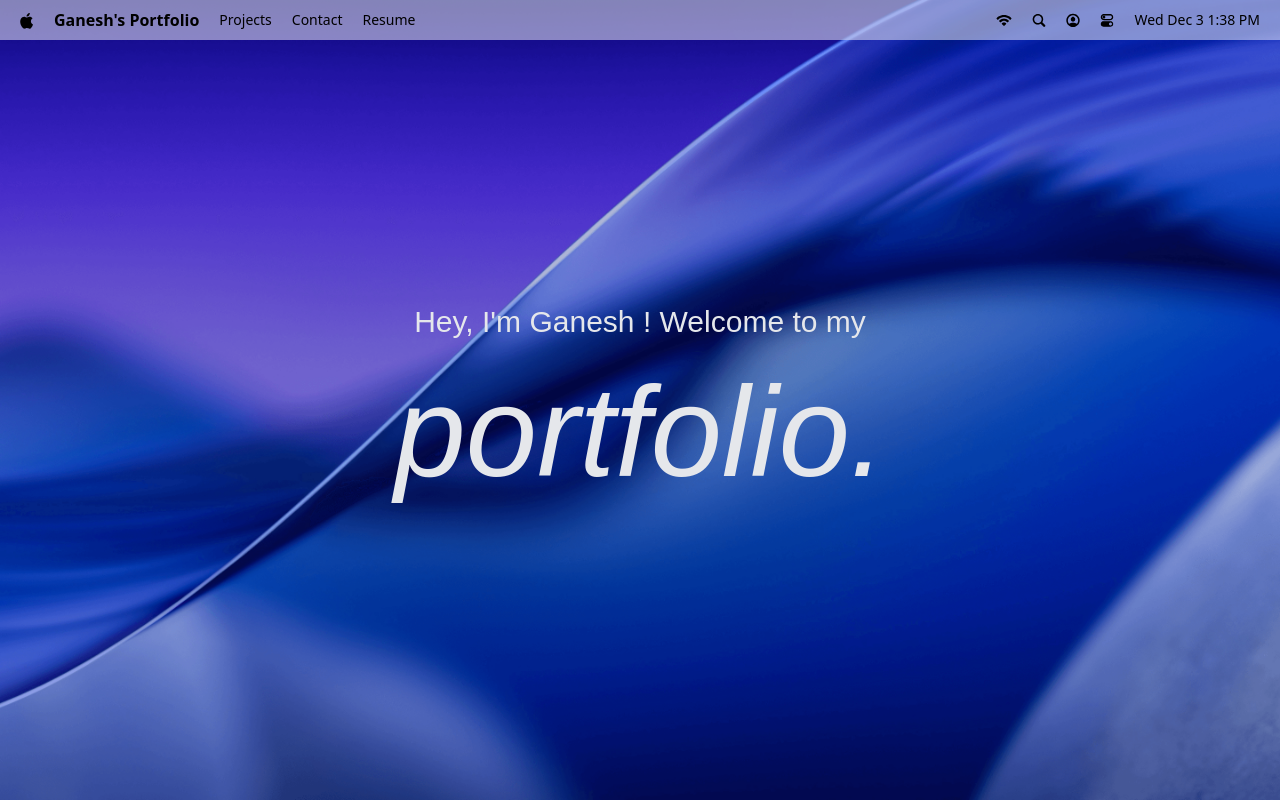
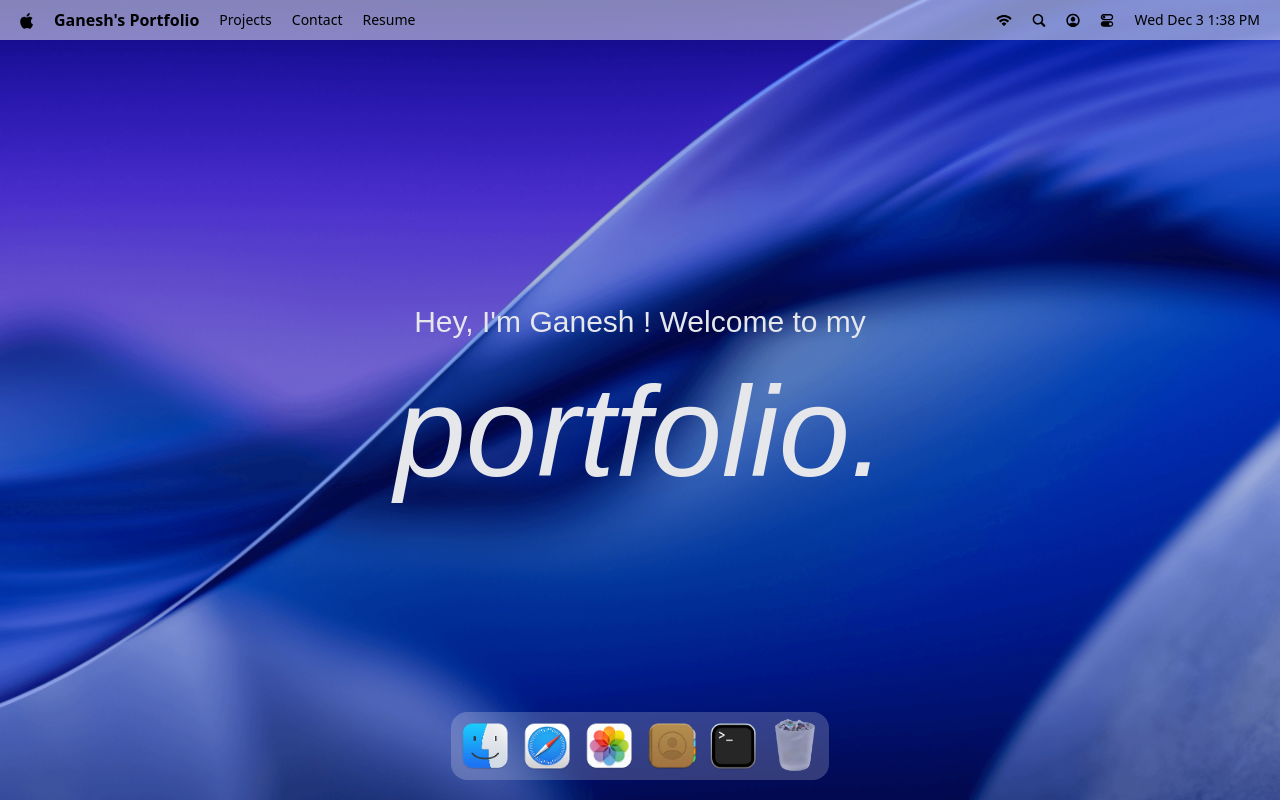
Before and after one commit to GaneshP03/macOS-portfolio, a React (Vite) app: page / in a window 1280 px wide. Built offline with nearby package versions, Linux system fonts and the light colour scheme; a web font is replaced by a local one.

Commit message:
implement the dock feature

```diff
--- a/package.json
+++ b/package.json
@@ -19,6 +19,7 @@
     "npm": "^11.6.3",
     "react": "^19.2.0",
     "react-dom": "^19.2.0",
+    "react-tooltip": "^5.30.0",
     "tailwindcss": "^4.1.17"
   },
   "devDependencies": {
--- a/src/App.jsx
+++ b/src/App.jsx
@@ -1,4 +1,4 @@
-import { Navbar, Welcome } from './components'
+import { Navbar, Welcome ,Dock} from './components'
 function App() {
 
   return (
@@ -6,6 +6,7 @@
      <main>
       <Navbar />
       <Welcome />
+      <Dock />
      </main>
     </>
   )
--- /dev/null
+++ b/src/components/Dock.jsx
@@ -0,0 +1,97 @@
+import React, { useRef } from "react";
+import { dockApps } from "../constants";
+import { Tooltip } from "react-tooltip";
+import { useGSAP } from "@gsap/react";
+import gsap from "gsap";
+const Dock = () => {
+  const dockRef = useRef(null);
+
+useGSAP(() => {
+  const dock = dockRef.current;
+  if (!dock) return;
+
+  const icons = dock.querySelectorAll('.dock-icon');
+
+  const animateIcons = (mouseX) => {
+    const { left } = dock.getBoundingClientRect();
+
+    icons.forEach(icon => {
+      const { left: iconLeft, width } = icon.getBoundingClientRect();
+      const center = iconLeft - left + width / 2;
+      const distance = Math.abs(mouseX - center);
+      const intensity = Math.exp(-(distance ** 2.5) / 20000);
+
+      gsap.to(icon, {
+        scale: 1 + 0.25 * intensity,
+        y: -15 * intensity,
+        duration: 0.2,
+        ease: 'power1.out',
+      });
+    });
+  };
+
+  const resetIcons = () => {
+    icons.forEach(icon => {
+      gsap.to(icon, {
+        scale: 1,
+        y: 0,
+        duration: 0.3,
+        ease: 'power1.out',
+      });
+    });
+  };
+
+  const handleMouseMove = (e) => {
+    const { left } = dock.getBoundingClientRect();
+    animateIcons(e.clientX - left);
+  };
+
+  dock.addEventListener('mousemove', handleMouseMove);
+  dock.addEventListener('mouseleave', resetIcons);
+
+  resetIcons();
+
+  return () => {
+    dock.removeEventListener('mousemove', handleMouseMove);
+    dock.removeEventListener('mouseleave', resetIcons);
+  };
+}, []);
+
+
+  const toogleApp = (app) => {
+
+    // TODO : Implement Open Window Logic
+  };
+
+  return (
+    <section id="dock">
+      <div ref={dockRef} className="dock-container">
+        {dockApps.map(({ id, name, icon, canOpen }) => (
+          <div key={id ?? name} className="relative flex justify-center">
+            <button
+              type="button"
+              className="dock-icon"
+              aria-label={name}
+              data-tooltip-id="dock-tooltip"
+              data-tooltip-content={name}
+              data-tooltip-delay-show={150}
+              disabled={!canOpen}
+              onClick={() => toogleApp({ id, canOpen })}
+            >
+              <img
+                src={`/images/${icon}`}
+                alt={name}
+                loading="lazy"
+                className={canOpen ? "" : "opacity-60"}
+              />
+            </button>
+          </div>
+        ))}
+
+        <Tooltip id="dock-tooltip" place="top" className="tooltip" />
+      </div>
+    </section>
+  );
+};
+
+export default Dock;
--- a/src/components/index.js
+++ b/src/components/index.js
@@ -1,4 +1,4 @@
 import Navbar from "./Navbar";
 import Welcome from "./Welcome";
-
-export { Navbar, Welcome };
+import Dock from './Dock';
+export { Navbar, Welcome , Dock };
```
Also changed, not shown: 1 other file (tests, documents, lock files or other folders).
